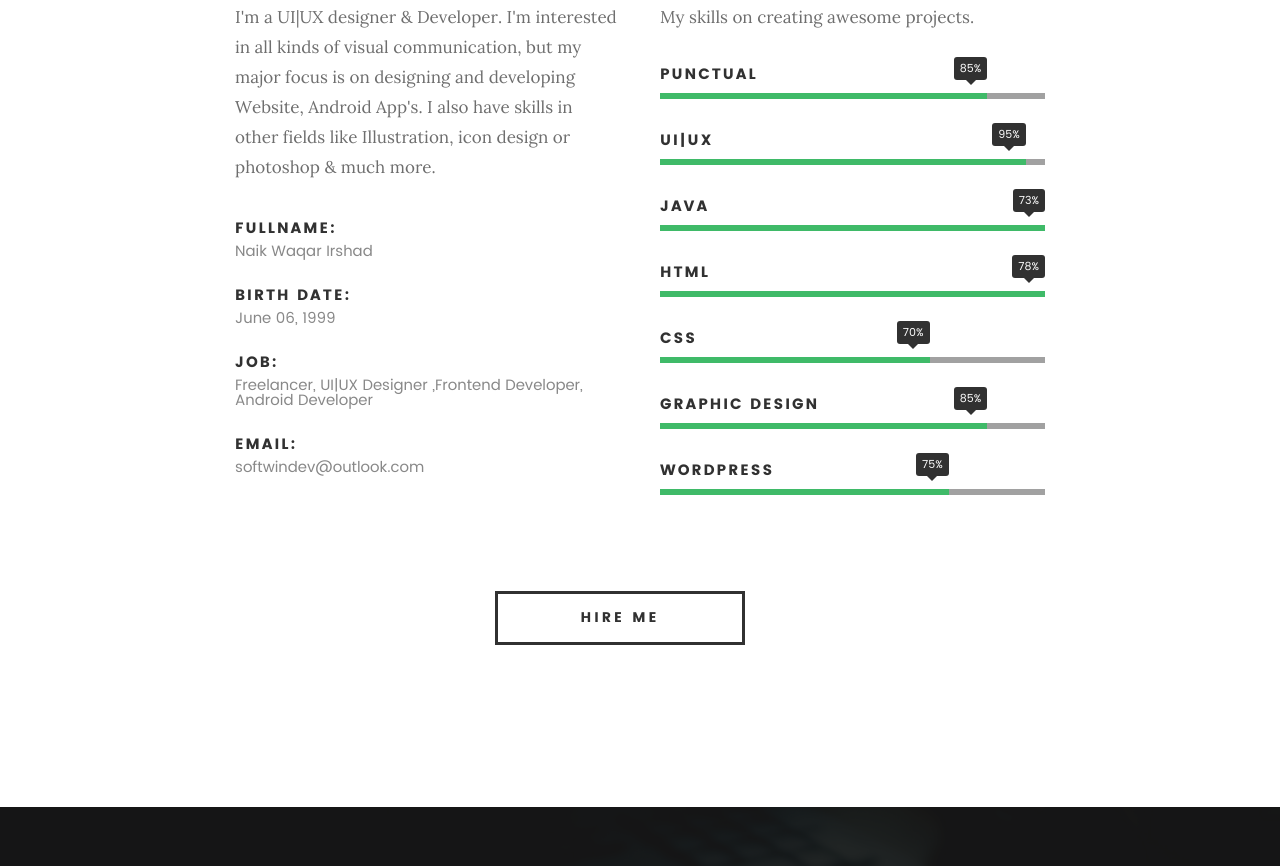
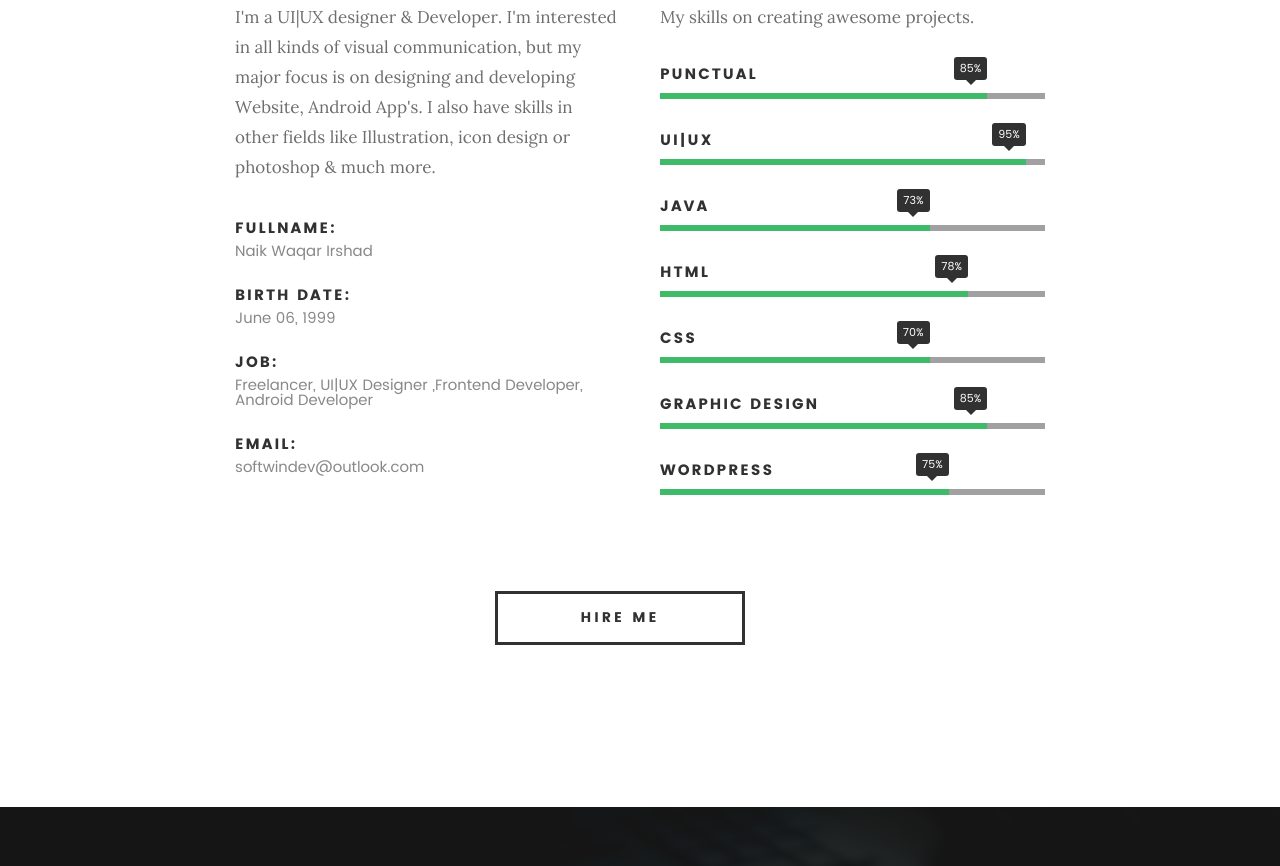
Before and after one commit to softwindevs/softwindevs.github.io, a plain HTML site: page index.html in a window 1280 px wide. Shown: the part 1234-2100 px from the top of the page. Drawn offline with nearby package versions, Linux system fonts and the light colour scheme; files whose address does not match are found by name.

Commit message:
Update index.html

```diff
--- a/index.html
+++ b/index.html
@@ -141,11 +141,11 @@
 						<strong>UI|UX</strong>
 					</li>
 					<li>
-						<div class="progress percent73"><span>73%</span></div>
+						<div class="progress percent70"><span>73%</span></div>
 						<strong>JAVA</strong>
 					</li>
 					<li>
-						<div class="progress percent78"><span>78%</span></div>
+						<div class="progress percent80"><span>78%</span></div>
 						<strong>HTML</strong>
 					</li>
 					<li>
```
